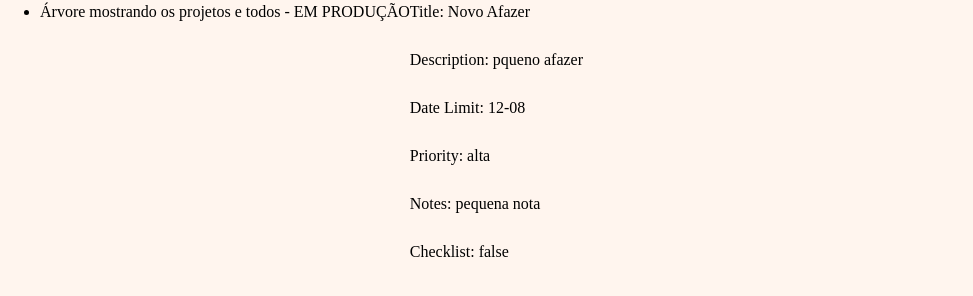
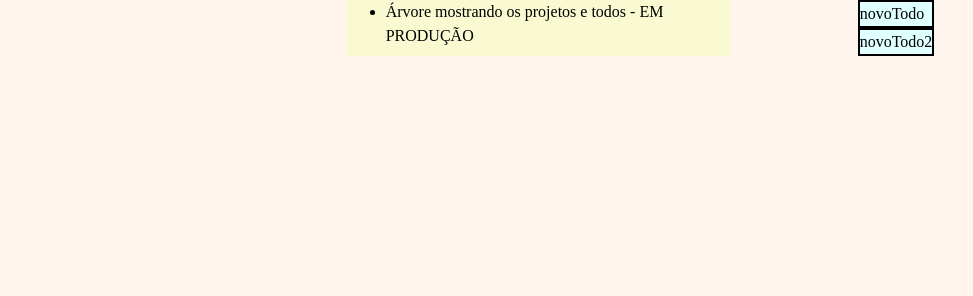
Before and after one commit to BGNS42/todo-list, a website built with webpack: page src/template.html in a window 1280 px wide. Shown: the whole page, without its empty margins (0-973 px from the left). Built offline with nearby package versions, Linux system fonts and the light colour scheme.

Commit message:
structured projects as an object that receive projec names as key and todos as props

```diff
--- a/src/components/pageLoad.js
+++ b/src/components/pageLoad.js
@@ -1,7 +1,5 @@
-function pageLoad(item = "Empty") {
+export function pageLoad(item = "Empty") {
     const content = document.querySelector("#content");
     content.innerText = "";
     content.appendChild(item);
 }
-
-export { pageLoad };
--- /dev/null
+++ b/src/components/projects.js
@@ -0,0 +1,19 @@
+import { Todo } from "./todos.js"
+
+const novoTodo = new Todo("Novo Afazer", "pqueno afazer", "12-08","alta", "pequena nota", false);
+
+const novoTodo2 = new Todo("Novo Afazer2", "pqueno afazer2", "12-082","alta2", "pequena nota2", false);
+
+const project =  {};
+
+function populateProjects(key, something) {
+    project[key] = something;
+}
+
+populateProjects("novoTodo", novoTodo.printDetails());
+populateProjects("novoTodo2", novoTodo2.printDetails());
+
+export { project };
+
+// tem que ser uma classe de projeto que recebe diversos todos
+// ou então um objeto que agrupa os objetos criados a partir dos todos
--- /dev/null
+++ b/src/elements/workSpace.js
@@ -0,0 +1,20 @@
+import { project } from "../components/projects.js"
+
+const workSpace = document.createElement("div");
+workSpace.id = "workSpace";
+
+function populateWorkSpace() {
+    Object.keys(project).forEach(item => {
+        console.log(item);
+        const pPasta = document.createElement("div");
+        pPasta.id = item;
+        pPasta.classList = "pastaProjeto";
+        pPasta.innerText += `${item}`;
+
+        workSpace.appendChild(pPasta);
+    });
+}
+
+populateWorkSpace();
+
+export { workSpace }
--- a/src/index.js
+++ b/src/index.js
@@ -1,19 +1,12 @@
 import "./style/styles.css";
 import "./style/pages.css";
 import { pageLoad } from "./components/pageLoad";
-import { Todo } from "./components/todos";
-import { sideBar } from "./components/sideBar";
-//import { workSpace, sideBar } from "./pages/home";
-
-const novoTodo = new Todo("Novo Afazer", "pqueno afazer", "12-08","alta", "pequena nota", false);
-
-const p = document.createElement("p");
-p.classList = "paragrasd";
-p.innerText = `${novoTodo.printDetails()}`
+import { sideBar } from "./elements/sideBar";
+import { workSpace } from "./elements/workSpace";
 
 const sideMenu = document.querySelector("#sideBar");
 const b = sideBar();
 sideMenu.appendChild(b);
 
 
-pageLoad(p);
+pageLoad(workSpace);
--- a/src/style/pages.css
+++ b/src/style/pages.css
@@ -1,4 +1,20 @@
 body {
     background-color: seashell;
     display: flex;
+    justify-content: center;
+    gap: clamp(5px, 100vw, 10vw);
 }
+
+#sideBar {
+    background-color: lightgoldenrodyellow;
+    max-width: 30vw;
+}
+
+#content {
+    max-width: 70vw;
+    background-color: lightcyan;
+}
+
+.pastaProjeto {
+    border: 2px solid black;
+}
```
Also changed, not shown: src/components/todos.js (+1 -6 lines), src/pages/home.js (+9 -9 lines), src/elements/sideBar.js (renamed from src/components/sideBar.js).
